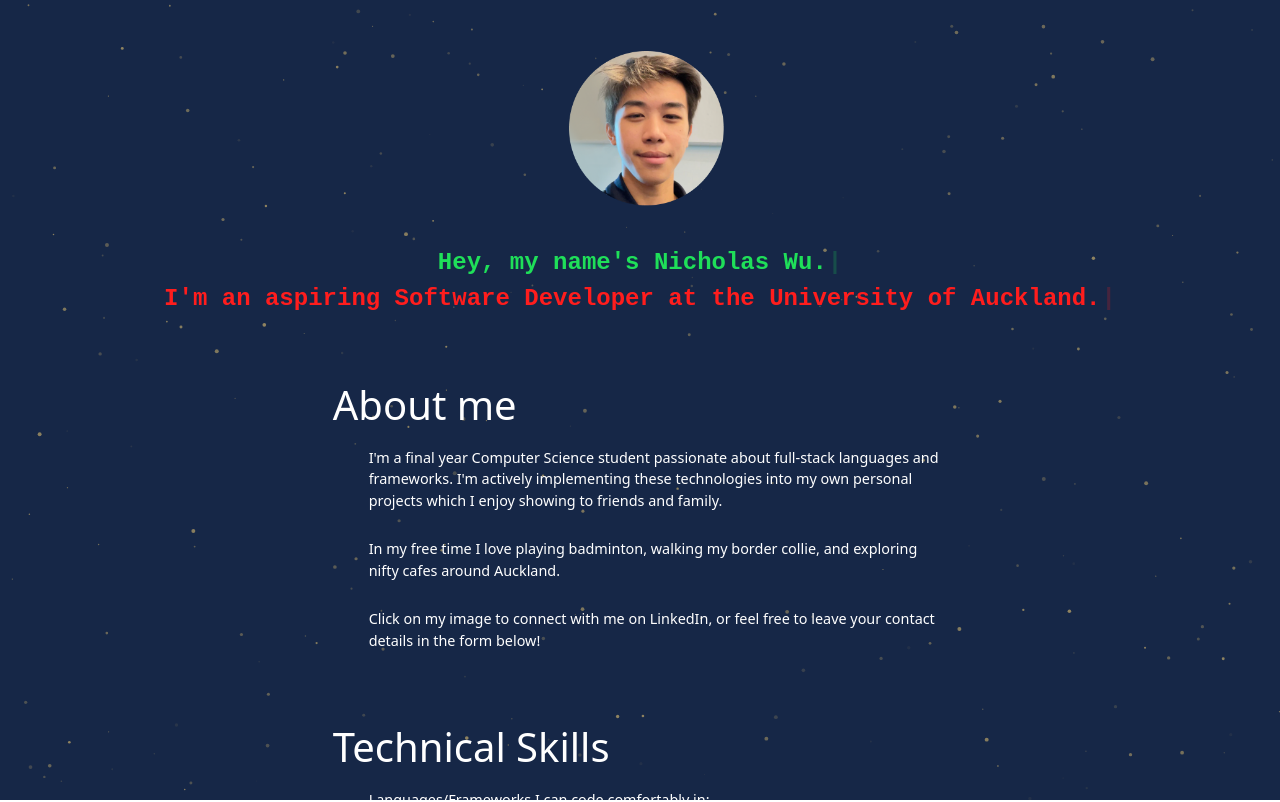
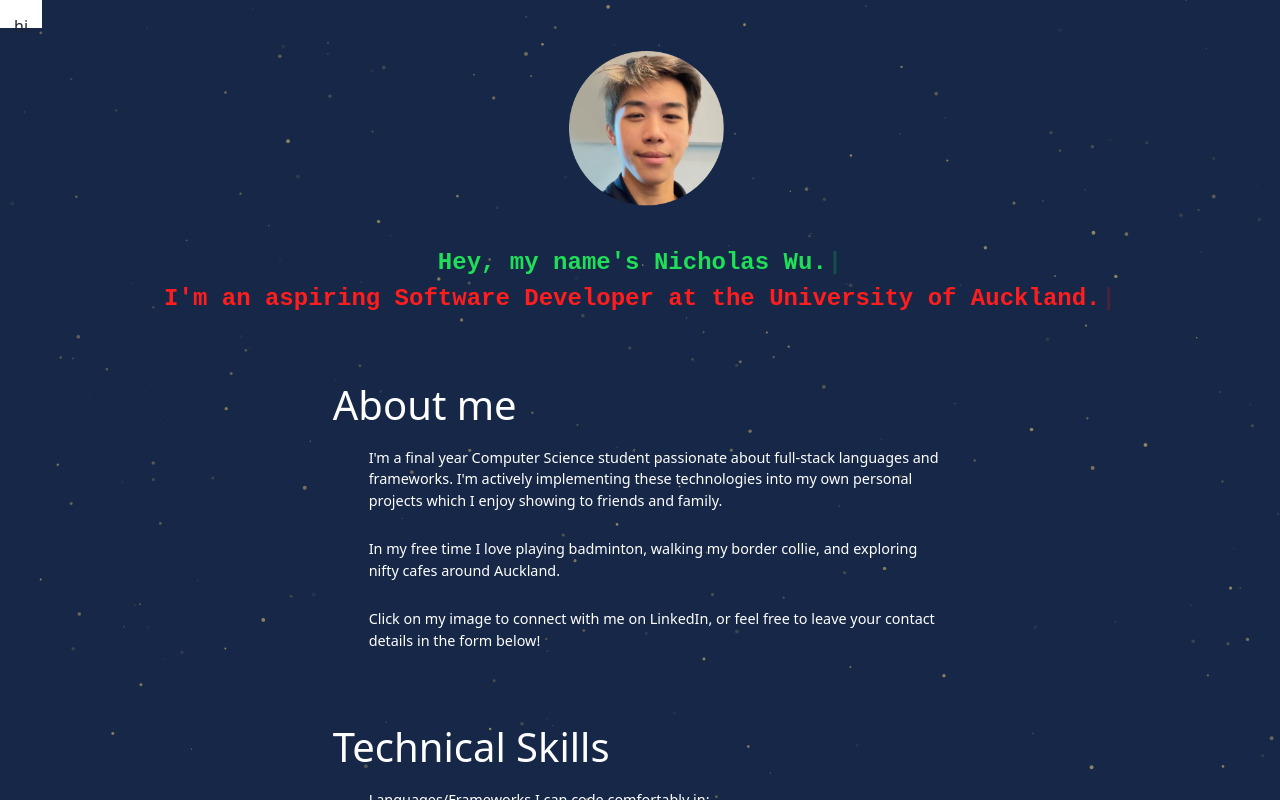
Before and after one commit to Saif3n/reactwebsite, a React (Create React App) app: page / in a window 1280 px wide. Shown: the top 802 px of the page. Built offline with nearby package versions, Linux system fonts and the light colour scheme; no server answers.

Commit message:
implemented dark and light mode

```diff
--- a/src/App.css
+++ b/src/App.css
@@ -5,6 +5,7 @@ html, body {
   font-family: ui-sans-serif, system-ui, -apple-system, BlinkMacSystemFont, Segoe UI, Roboto, Helvetica Neue, Arial, Noto Sans, sans-serif, Apple Color Emoji, Segoe UI Emoji, Segoe UI Symbol, Noto Color Emoji;
   width: 100%;
   height: 100%;
+
 }
 
 .Typewriter{
@@ -79,12 +80,35 @@ img {
   font-size:3vh;
   font-weight:bold;
   display:block;
+}
 
+
+.type-toggle{
+  margin-top:3%;
+  position:relative;
+  color:#0d5ace;
+  text-align:center;
+  width:100%;
+  font-size:3vh;
+  font-weight:bold;
+  display:block;
 }
+
 .type2{
   display:block;
   position:relative;
   color:#ff1d1d;
+  text-align:center;
+  width:100%;
+  font-size:3vh;
+  font-weight:bold;
+}
+
+
+.type2-toggle{
+  display:block;
+  position:relative;
+  color:#e07800;
   text-align:center;
   width:100%;
   font-size:3vh;
@@ -98,6 +122,19 @@ img {
   text-align: left;
   margin-top: 5%;
   color: #FFFFFF;
+  font-size: 70%;
+  font-weight: lighter;
+  position:relative;
+  display: block;
+}
+
+.technical-toggle {
+  width: 70%;
+  margin-left: 26%;
+  margin-right: auto;
+  text-align: left;
+  margin-top: 5%;
+  color: #000000;
   font-size: 70%;
   font-weight: lighter;
   position:relative;
@@ -136,6 +173,16 @@ img {
   z-index:10;
 }
 
+.bottom-toggle {
+  width: 100%;
+  color: #212122;
+  font-size: 70%;
+  font-weight: lighter;
+  position:absolute;
+  display:block;
+  z-index:10;
+}
+
 .visited{
   position:absolute;
   background-color:#212122;
@@ -159,7 +206,19 @@ h1{
 .contactheader {
   text-align: center;
 }
+.contactheader-toggle {
+  text-align: center;
+  color:black;
+}
 
+.create-toggle {
+  text-align: center;
+  color:black;
+}
+
+.create{
+  color:white;
+}
 
 #mb-3 {
   align-items: center;
@@ -306,7 +365,7 @@ h1{
 
 /* ---- particles.js container ---- */
 
-#particles-js {
+#tsparticles {
   width: 100%;
   height: 100%;
   background-color: #232741;
@@ -314,3 +373,10 @@ h1{
   background-position: 50% 50%;
   background-repeat: no-repeat;
 }
+.button{
+  border: 14px white solid;
+  height:2vh;
+  cursor:pointer;
+  z-index: 1;
+  position:absolute;
+}
--- a/src/App.js
+++ b/src/App.js
@@ -10,7 +10,6 @@ import Welcome from './pages/Welcome';
 function App() {
 
   return <div className="App">
-
     <ParticleBackground/>
     <Welcome/>
     <AllUsers/>
--- a/src/components/particleBackground.js
+++ b/src/components/particleBackground.js
@@ -1,8 +1,13 @@
-import React from "react"
+import React, { useState, useEffect } from "react"
 import Particles from 'react-tsparticles'
 import { loadFull } from "tsparticles";
 
 function App() {
+  const [mode, setMode] = useState("dark"); // add mode state variable and set it to "light" by default
+  const [colour, setColour] = useState("#162747"); // set initial colour state variable
+  const [particles, setParticles] = useState("#8f8360"); // set initial particles state variable
+
+
   const particlesInit = async (main) => {
 
 
@@ -15,28 +20,81 @@ function App() {
   const particlesLoaded = (container) => {
 
   };
+
+  function triggerLightMode() {
+    setMode(mode === "light" ? "dark" : "light"); // toggle the mode between "light" and "dark"
+
+    console.log(mode)
+    if (mode === "light") {
+      setColour("#162747");
+      setParticles("#8f8360");
+
+      const element = document.querySelector(".bottom-toggle");
+      const element2 = document.querySelector(".contactheader-toggle");
+      const element3 = document.querySelector(".create-toggle");
+      const content = document.querySelector(".technical-toggle");
+      const type1 = document.querySelector(".type-toggle")
+      const type2 = document.querySelector(".type2-toggle")
+
+      element.classList.replace("bottom-toggle", "bottom");
+      element2.classList.replace("contactheader-toggle", "contactheader");
+      element3.classList.replace("create-toggle", "create");
+      content.classList.replace("technical-toggle", "technical")
+      type1.classList.replace("type-toggle", "type");
+      type2.classList.replace("type2-toggle", "type2");
+
+    } else {
+      setColour("#DEE4F7");
+      setParticles("#56960D");
+
+      const element = document.querySelector(".bottom");
+      const element2 = document.querySelector(".contactheader");
+      const element3 = document.querySelector(".create");
+      const content = document.querySelector(".technical");
+      const type1 = document.querySelector(".type")
+      const type2 = document.querySelector(".type2")
+
+
+      element.classList.replace("bottom", "bottom-toggle");
+      element2.classList.replace("contactheader", "contactheader-toggle");
+      element3.classList.replace("create", "create-toggle");
+      content.classList.replace("technical", "technical-toggle");
+      type1.classList.replace("type", "type-toggle");
+      type2.classList.replace("type2", "type2-toggle");
+
+    }
+
+  }
+
+  // use the mode state variable to set the colour and particles variables
+  useEffect(() => {
+
+  }, [mode]);
+
   return (
-    <div className="App">
-
+    <div className="particles">
+      <div className="button" onClick={triggerLightMode}>
+        <p>hi</p>
+      </div>
       <Particles
+        style={{ zIndex: -1 }}
         id="tsparticles"
         init={particlesInit}
         loaded={particlesLoaded}
         options={{
           background: {
-              color: '#162747',
+            color: `${colour}`,
           },
           fpsLimit: 40,
 
           particles: {
             color: {
-                value: "#8f8360"
+              value: `${particles}`,
             },
             number: {
-
               density: {
                 enable: true,
-                  area: 2000
+                area: 2000,
               },
               limit: 0,
               value: 500,
@@ -55,19 +113,18 @@ function App() {
               value: 1,
             },
             shape: {
-                type: 'circle',
+              type: "circle",
               stroke: { width: 0, color: "#000000" },
               polygon: { nb_sides: 5 },
-
             },
             size: {
               random: {
                 enable: true,
-                  minimumValue: 0.5
+                minimumValue: 0.5,
               },
-                value: 2
-              }
-            }
+              value: 2,
+            },
+          },
         }}
       />
     </div>
--- a/src/index.js
+++ b/src/index.js
@@ -6,9 +6,8 @@ import reportWebVitals from './reportWebVitals';
 
 const root = ReactDOM.createRoot(document.getElementById('root'));
 root.render(
-  <React.StrictMode>
     <App />
-  </React.StrictMode>
+
 );
 
 // If you want to start measuring performance in your app, pass a function
--- a/src/pages/AllUsers.js
+++ b/src/pages/AllUsers.js
@@ -6,7 +6,9 @@ import Typewriter from 'typewriter-effect';
 class AllUsers extends Component {
 
     render() {
-        return (<div><div className="break"></div>
+        return (
+            <div className="pfp" style={{ zIndex: 1 }}>
+                <div className="break"></div>
                 <a href="https://www.linkedin.com/in/nicholas-wu-6b64b5233/">
                     <img className="profile" src={logo} alt="profilepicture"></img>
                 </a>
@@ -22,7 +24,7 @@ class AllUsers extends Component {
                 </div>
                 <div className="type2">
                     <Typewriter
-                className ="secondtype" onInit={(typewriter) => {
+                        className="secondtype" onInit={(typewriter) => {
                             typewriter.changeDelay(60)
                                 .typeString("I'm an aspiring Software Developer at the University of Auckland.")
                                 .pauseFor(2500)
@@ -31,6 +33,7 @@ class AllUsers extends Component {
                                 .start();
                         }} />
                 </div>
+
             </div>
 
         )
--- a/src/pages/Contact.js
+++ b/src/pages/Contact.js
@@ -98,7 +98,7 @@ function Contact() {
           </Button>
         </Form>
         <div className="space"></div>
-        <p className="footer">This website was created using a ReactJS frontend, and a C# WebAPI backend (hosted on Microsoft Azure).</p>
+        <p className="create">This website was created using a ReactJS frontend, and a C# WebAPI backend (hosted on Microsoft Azure).</p>
 
       </div>
       <div className="footerTest">
```
Lines whose indentation alone changed are shown as unchanged.
